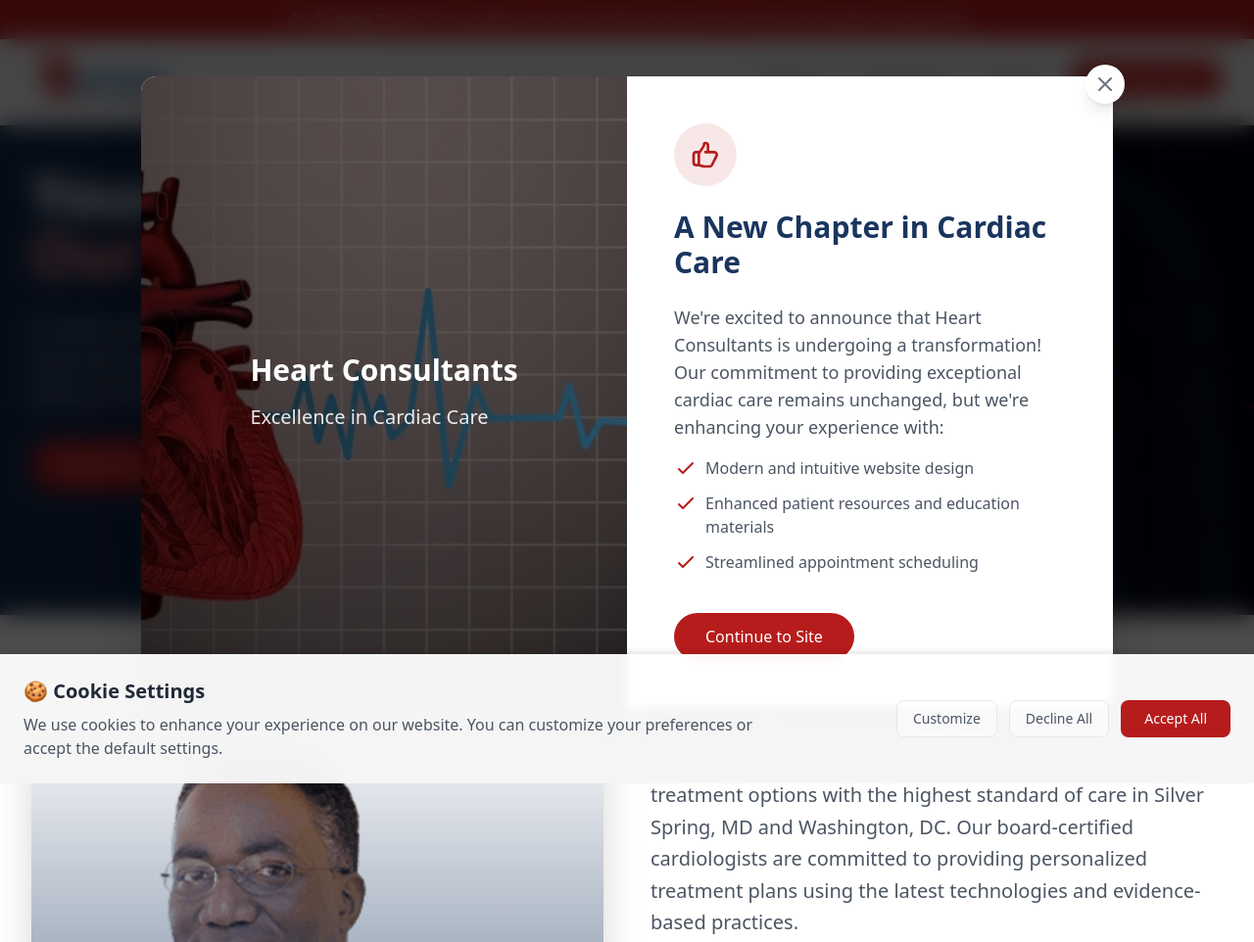
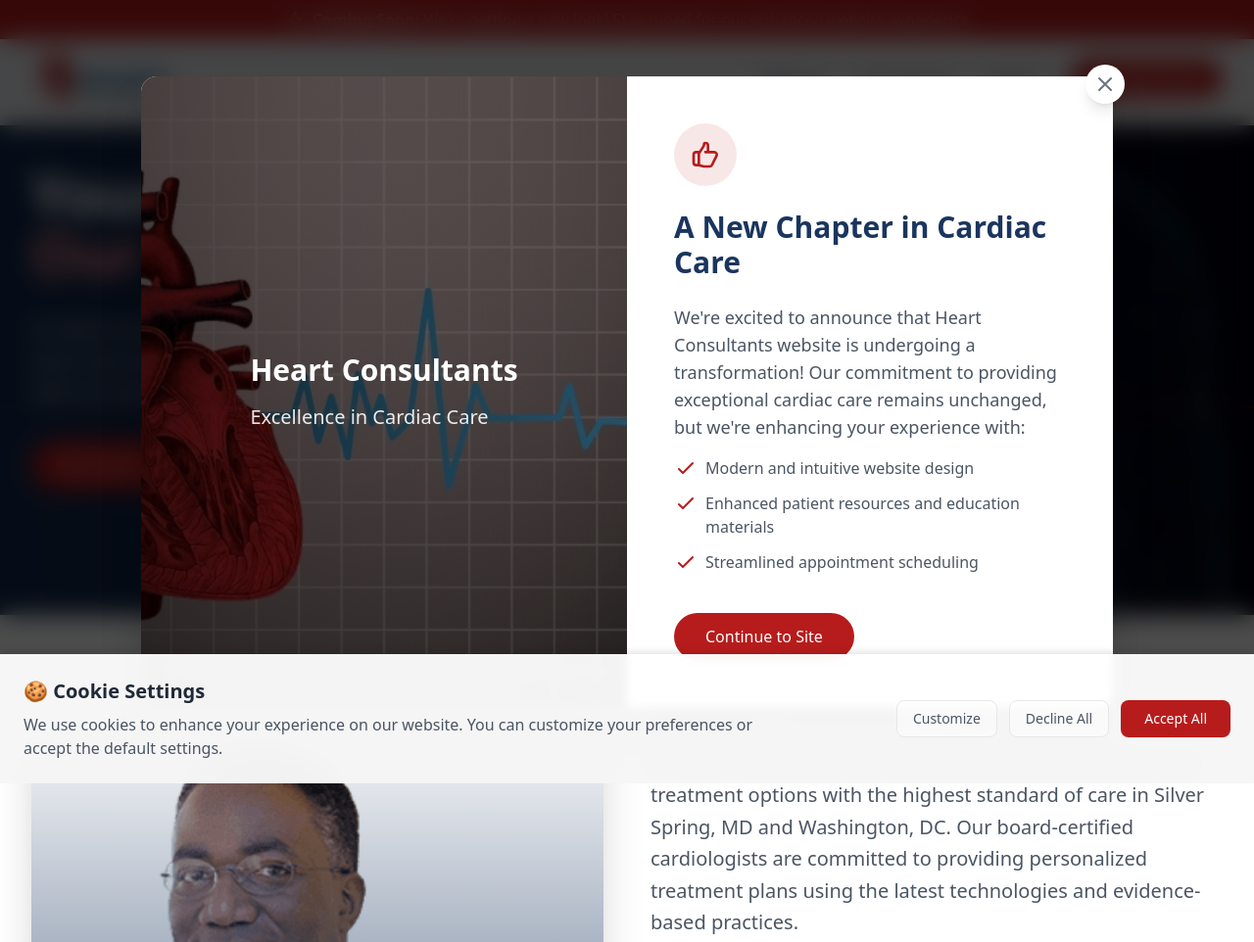
Before and after one commit to aploon/heartconsultants, an Astro site: page / in a window 1280 px wide. Shown: the top 962 px of the page at 98% size. Built offline with nearby package versions, Linux system fonts and the light colour scheme; Astro itself is replaced by a stand-in of ours.

Commit message:
Update New Branding Modal to specify that the Heart Consultants website is undergoing a transformation, enhancing user experience while maintaining commitment to exceptional cardiac care.

```diff
--- a/src/components/NewBrandingModal.astro
+++ b/src/components/NewBrandingModal.astro
@@ -50,7 +50,7 @@
 
               <div class="space-y-4 text-gray-600">
                 <p class="text-lg">
-                  We're excited to announce that Heart Consultants is undergoing a transformation! Our commitment to providing exceptional cardiac care remains unchanged, but we're enhancing your experience with:
+                  We're excited to announce that Heart Consultants website is undergoing a transformation! Our commitment to providing exceptional cardiac care remains unchanged, but we're enhancing your experience with:
                 </p>
 
                 <ul class="space-y-3">
```
